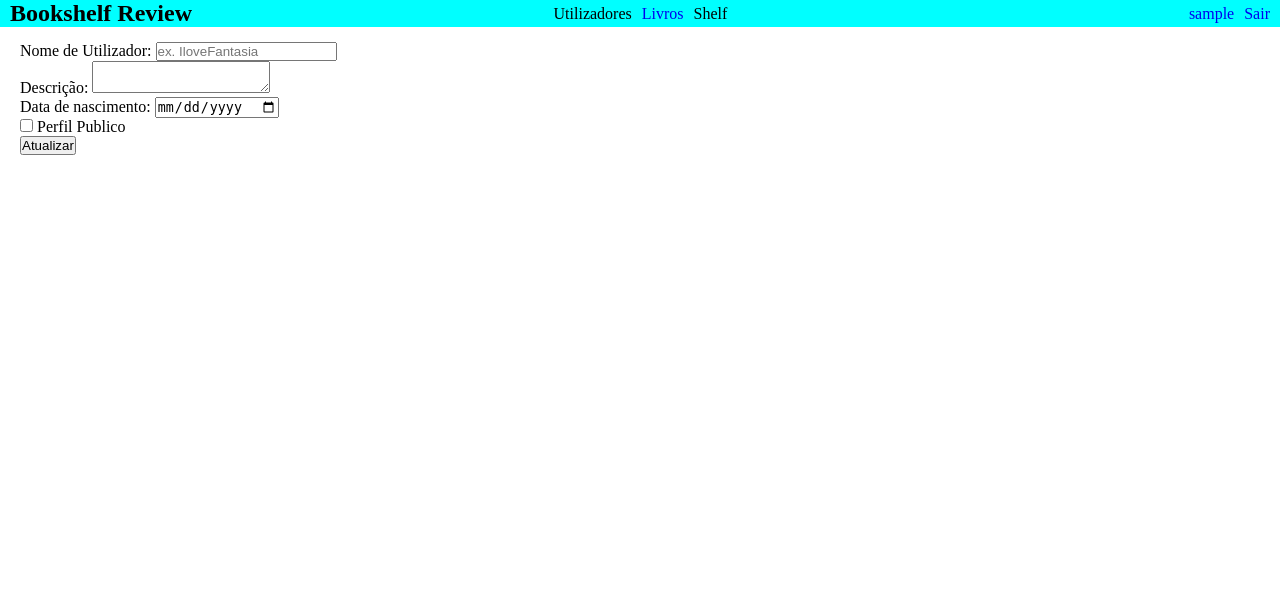
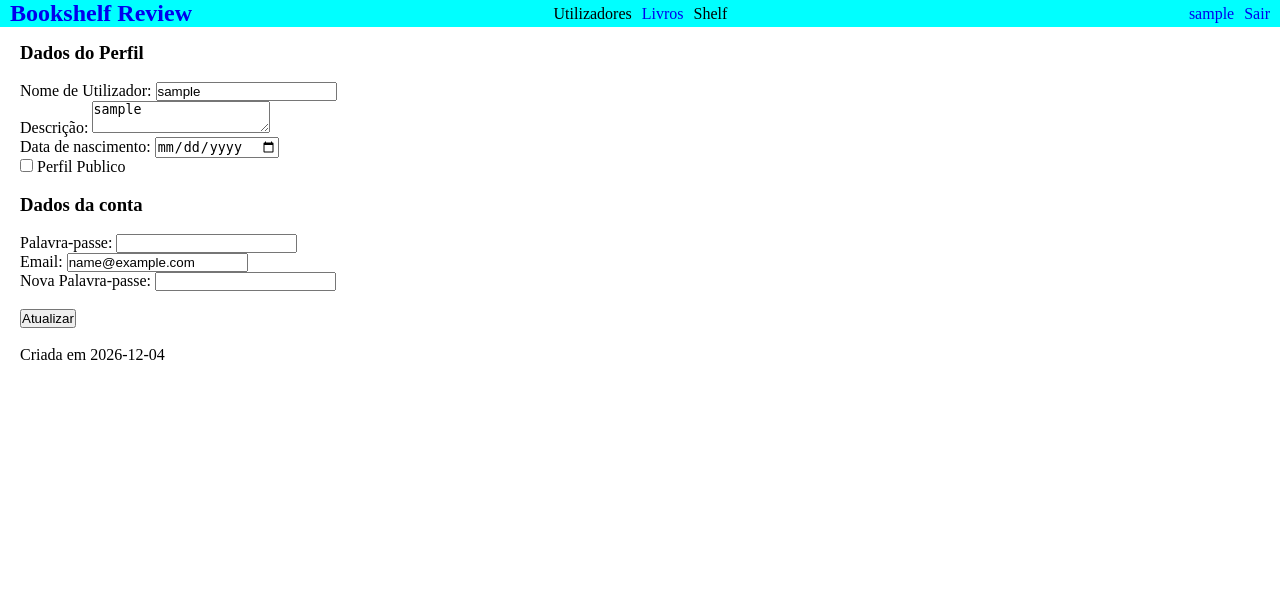
Before and after one commit to MiguelsHere/Proj, a PHP site: page /index.php?action=profile in a window 1280 px wide. Shown: the top 604 px of the page. Run offline with PHP 8.4, Linux system fonts and the light colour scheme; the visitor is signed in with stand-in values (Sample User, id 1).

Commit message:
Melhorar views e texto de use de IA

```diff
--- /dev/null
+++ b/IA.txt
@@ -0,0 +1,2 @@
+Regex
+    pattern="\S+"
--- a/Views/Common/nav.php
+++ b/Views/Common/nav.php
@@ -1,5 +1,5 @@
 <nav>
-    <h1>Bookshelf Review</h1>
+    <h1><a href="index.php">Bookshelf Review</a></h1>
     <div id="sitenav">
         <a href="" title="Ir para pagina de utilizadores">Utilizadores</a>
         <a href="index.php?action=books" title="Ir para a página de livros">Livros</a>
--- a/Views/User/profile.php
+++ b/Views/User/profile.php
@@ -11,24 +11,62 @@
 
     <?php require_once 'Views/Common/alert.php' ?>
 
-    <form action="index.php?action=profile" method="post" class="content">
+    <!-- Só amostrar a form quand o utilizador clicar num botão -->
+    <?php if ($info['user_name'] == $_SESSION['user_name']): ?>
+        <main class="content">
+            <form action="index.php?action=profile" method="post">
 
+                <h3>Dados do Perfil</h3><br>
                 <label for="username">Nome de Utilizador:</label>
-        <input type="text" autocomplete="username" placeholder="ex. IloveFantasia" minlength="3" maxlength="50" id="username" name="username" required><br>
+                <input type="text" autocomplete="username" placeholder="ex. IloveFantasia" minlength="3" maxlength="50" id="username" name="username" value="<?= htmlspecialchars($info['user_name']) ?>" required pattern="\S+"><br>
 
                 <label for="user_description">Descrição:</label>
-        <textarea id="user_description" name="user_description"></textarea><br>
+                <textarea id="user_description" name="user_description"><?= htmlspecialchars($info['user_description']) ?></textarea><br>
 
                 <label for="birth">Data de nascimento:</label>
-        <input type="date" autocomplete="bday" id="birth" name="birth"><br>
+                <input type="date" autocomplete="bday" id="birth" name="birth" value="<?= $info['birth_date'] ?>"><br>
 
                 <label for="public">
-            <input type="checkbox" id="public" name="public">
+                    <input type="checkbox" id="public" name="public"
+                        <?php if ($info['is_public']):
+                            echo "checked=true"  ?>
+                        <?php endif ?>>
                     <span>Perfil Publico</span>
-        </label><br>
+                </label><br><br>
+
+                <h3>Dados da conta</h4><br>
+                    <div>
+                        <label for="password">Palavra-passe:</label>
+                        <input type="password" autocomplete="current-password" minlength="8" id=password name=password required><br>
+
+                        <label for="email">Email:</label>
+                        <input type="email" autocomplete="email" placeholder="ex. exemplo@gmail.com" id="email" name="email" required pattern="\S+" value="<?= $info['email'] ?>"><br>
+
+                        <label for="new_password">Nova Palavra-passe:</label>
+                        <input type="new_password" autocomplete="new-password" minlength="8" id=password name=password required><br>
+
+                    </div><br>
 
                     <button type="submit">Atualizar</button>
-    </form>
+            </form><br>
+            <p>Criada em <?= $info['created_in'] ?></p>
+        </main>
+    <?php else: ?>
+        <main class="content">
+
+            <h2> <?= htmlspecialchars($info['user_name']) ?></h2>
+
+            <h3>Descrição:</h3>
+            <p><?= htmlspecialchars($info['user_description']) ?></p>
+
+            <h3>Data de nascimento:</h3>
+            <p> <?= $info['birth_date'] ?> </p>
+
+            <button type="submit">Atualizar</button>
+
+            <p>Criada em <?= $info['created_in'] ?></p>
+        </main>
+    <?php endif ?>
 
     <?php require_once 'Views/Common/footer.php' ?>
 </body>
--- a/css/main_styles.css
+++ b/css/main_styles.css
@@ -51,7 +51,6 @@ footer a:visited {
   color: yellowgreen;
 }
 
-
 .alert {
   color: red;
 }
```
Also changed, not shown: Views/User/login.php (+9 -7 lines), Views/User/register.php (+6 -4 lines). Lines whose indentation alone changed are shown as unchanged.
